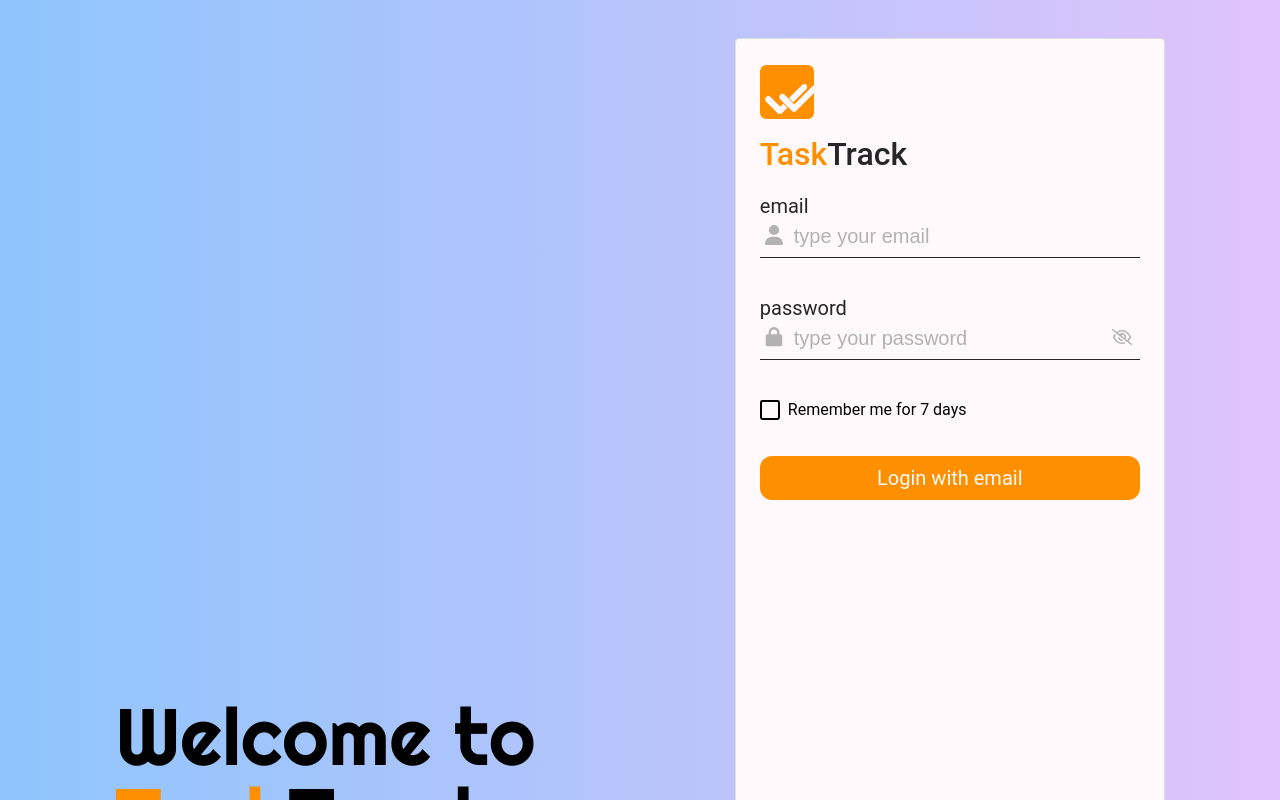
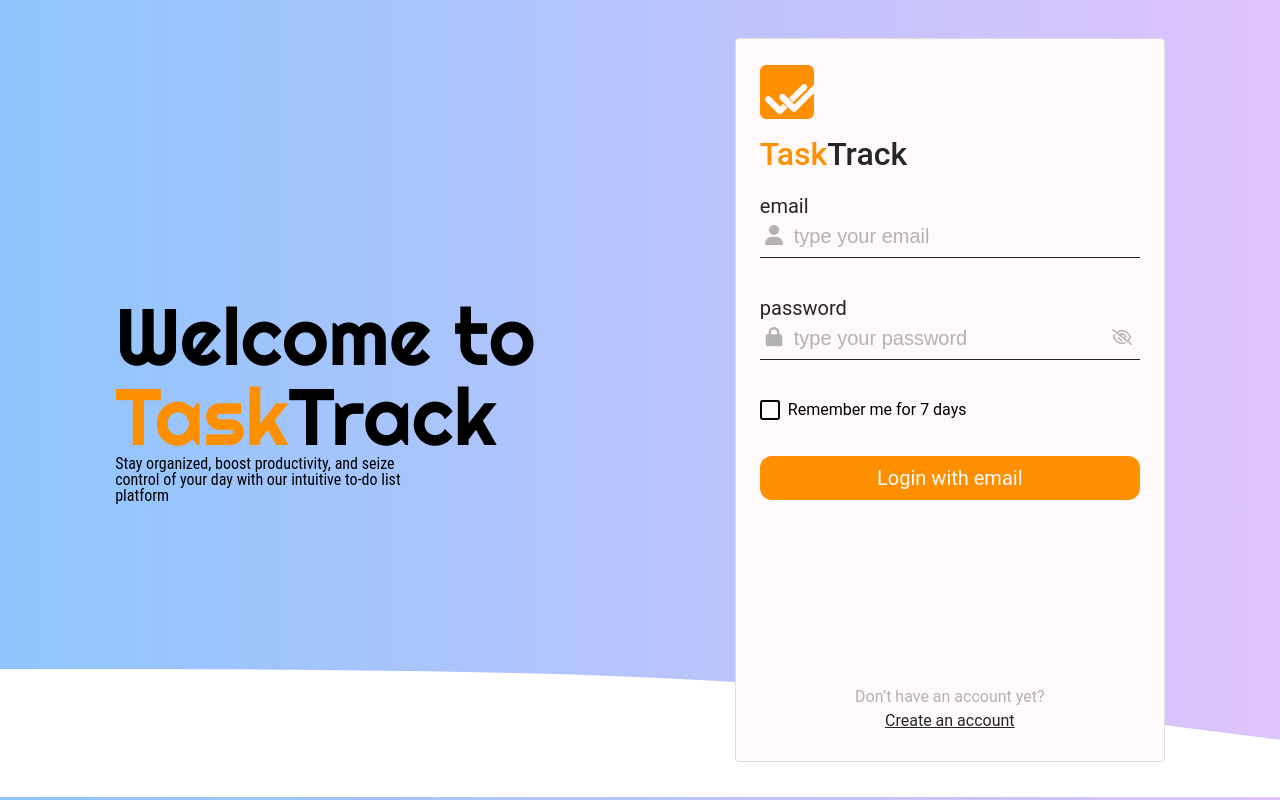
Before and after one commit to gabrielayresdev/TaskTrack, a React (Vite) app: page / in a window 1280 px wide. Shown: the top 800 px of the page. Built offline with nearby package versions, Linux system fonts and the light colour scheme.

Commit message:
fix: screen with 200vh fixed

```diff
--- a/src/App.module.sass
+++ b/src/App.module.sass
@@ -1,5 +1,4 @@
 .app
-    min-height: 200vh
     display: flex
     flex-direction: column
 
```
